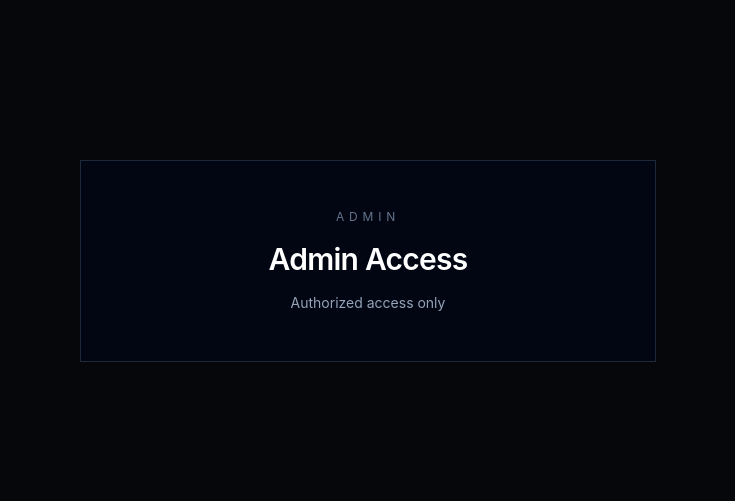
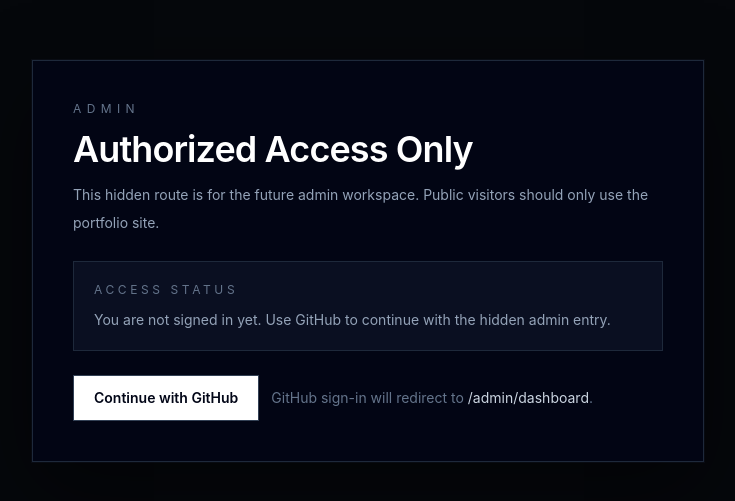
Before and after one commit to crispyrinux/portfolio, a React (Vite) app: page /admin in a window 1280 px wide. Shown: the part 139-640 px from the top of the page, without its empty margins (272-1007 px from the left). Built offline with nearby package versions, Linux system fonts and the light colour scheme; no server answers.

Commit message:
feat: add hidden github admin login page

```diff
--- a/src/pages/AdminLogin.jsx
+++ b/src/pages/AdminLogin.jsx
@@ -1,10 +1,164 @@
+import { useEffect, useState } from 'react'
+import { Link } from 'react-router-dom'
+import { isSupabaseConfigured, supabase } from '../lib/supabase'
+
 export default function AdminLogin() {
+  const [session, setSession] = useState(null)
+  const [isSessionLoading, setIsSessionLoading] = useState(true)
+  const [isSigningIn, setIsSigningIn] = useState(false)
+  const [error, setError] = useState(null)
+
+  useEffect(() => {
+    let isMounted = true
+
+    async function loadSession() {
+      if (!isSupabaseConfigured || !supabase) {
+        if (isMounted) {
+          setIsSessionLoading(false)
+        }
+        return
+      }
+
+      try {
+        const { data, error: sessionError } = await supabase.auth.getSession()
+
+        if (!isMounted) {
+          return
+        }
+
+        if (sessionError) {
+          setError(sessionError.message)
+        }
+
+        setSession(data.session ?? null)
+      } catch (thrownError) {
+        if (isMounted) {
+          setError(thrownError instanceof Error ? thrownError.message : 'Unable to read the current session.')
+        }
+      } finally {
+        if (isMounted) {
+          setIsSessionLoading(false)
+        }
+      }
+    }
+
+    loadSession()
+
+    if (!isSupabaseConfigured || !supabase) {
+      return () => {
+        isMounted = false
+      }
+    }
+
+    const {
+      data: { subscription },
+    } = supabase.auth.onAuthStateChange((_event, nextSession) => {
+      if (isMounted) {
+        setSession(nextSession ?? null)
+      }
+    })
+
+    return () => {
+      isMounted = false
+      subscription.unsubscribe()
+    }
+  }, [])
+
+  async function handleGithubLogin() {
+    if (!isSupabaseConfigured || !supabase) {
+      setError('Supabase is not configured.')
+      return
+    }
+
+    setError(null)
+    setIsSigningIn(true)
+
+    try {
+      const redirectTo = `${window.location.origin}/admin/dashboard`
+      const { error: signInError } = await supabase.auth.signInWithOAuth({
+        provider: 'github',
+        options: {
+          redirectTo,
+        },
+      })
+
+      if (signInError) {
+        setError(signInError.message)
+      }
+    } catch (thrownError) {
+      setError(thrownError instanceof Error ? thrownError.message : 'GitHub sign-in failed.')
+    } finally {
+      setIsSigningIn(false)
+    }
+  }
+
+  const isConfigured = isSupabaseConfigured && Boolean(supabase)
+
   return (
-    <main className="flex min-h-screen items-center justify-center bg-[#05070b] px-6 text-slate-100">
-      <section className="w-full max-w-xl border border-slate-800 bg-slate-950/70 px-8 py-12 text-center">
-        <p className="text-xs uppercase tracking-[0.4em] text-slate-500">Admin</p>
-        <h1 className="mt-4 text-3xl font-semibold tracking-tight text-white">Admin Access</h1>
-        <p className="mt-4 text-sm text-slate-400">Authorized access only</p>
+    <main className="flex min-h-screen items-center justify-center bg-[#05070b] px-6 py-12 text-slate-100">
+      <section className="w-full max-w-2xl border border-slate-800 bg-slate-950/80 p-8 shadow-[0_0_0_1px_rgba(124,140,255,0.04),0_30px_80px_rgba(0,0,0,0.45)] sm:p-10">
+        <div className="space-y-6">
+          <div className="space-y-3">
+            <p className="text-xs uppercase tracking-[0.45em] text-slate-500">Admin</p>
+            <h1 className="text-3xl font-semibold tracking-tight text-white sm:text-4xl">Authorized Access Only</h1>
+            <p className="max-w-xl text-sm leading-7 text-slate-400">
+              This hidden route is for the future admin workspace. Public visitors should only use the portfolio site.
+            </p>
+          </div>
+
+          <div className="border border-slate-800 bg-slate-900/60 p-5">
+            <p className="text-xs uppercase tracking-[0.3em] text-slate-500">Access Status</p>
+
+            {isSessionLoading ? (
+              <p className="mt-3 text-sm text-slate-400">Checking your session...</p>
+            ) : session?.user ? (
+              <div className="mt-3 space-y-4">
+                <p className="text-sm text-slate-300">
+                  Signed in as <span className="text-white">{session.user.email ?? 'GitHub user'}</span>.
+                </p>
+                <p className="text-sm leading-7 text-slate-400">
+                  Authentication is complete, but admin access will still be verified later with the whitelist and
+                  protected route.
+                </p>
+                <Link
+                  className="inline-flex items-center justify-center border border-cyan-400/40 bg-cyan-400/10 px-4 py-2 text-sm font-medium text-cyan-100 transition-colors hover:border-cyan-300/60 hover:bg-cyan-400/15"
+                  to="/admin/dashboard"
+                >
+                  Continue to Dashboard
+                </Link>
+              </div>
+            ) : (
+              <p className="mt-3 text-sm text-slate-400">
+                You are not signed in yet. Use GitHub to continue with the hidden admin entry.
+              </p>
+            )}
+          </div>
+
+          {error ? (
+            <div className="border border-rose-500/30 bg-rose-500/10 p-4 text-sm text-rose-100">{error}</div>
+          ) : null}
+
+          {!isConfigured ? (
+            <div className="border border-amber-500/30 bg-amber-500/10 p-4 text-sm text-amber-100">
+              Supabase is not configured.
+            </div>
+          ) : null}
+
+          <div className="flex flex-col gap-3 sm:flex-row sm:items-center">
+            <button
+              className="inline-flex items-center justify-center border border-slate-700 bg-white px-5 py-3 text-sm font-semibold text-slate-950 transition-colors hover:bg-slate-200 disabled:cursor-not-allowed disabled:opacity-60"
+              onClick={handleGithubLogin}
+              disabled={!isConfigured || isSigningIn}
+              type="button"
+            >
+              {isSigningIn ? 'Connecting...' : 'Continue with GitHub'}
+            </button>
+
+            <p className="text-sm leading-6 text-slate-500">
+              GitHub sign-in will redirect to <span className="text-slate-300">/admin/dashboard</span>.
+            </p>
+          </div>
+        </div>
       </section>
     </main>
   )
```
